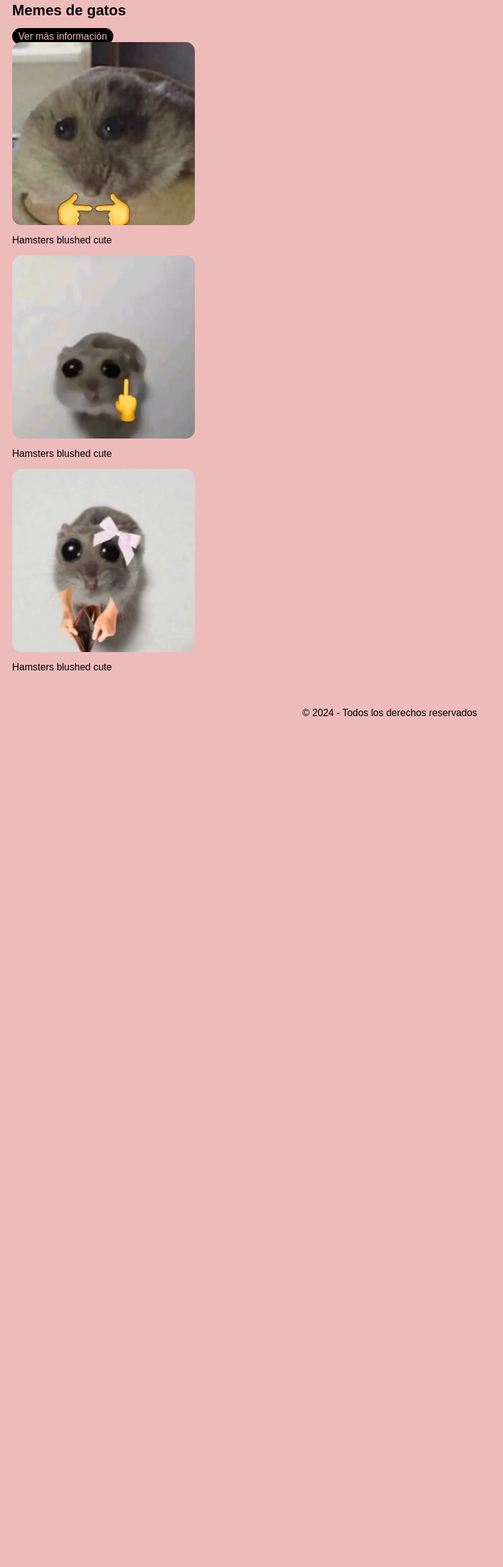
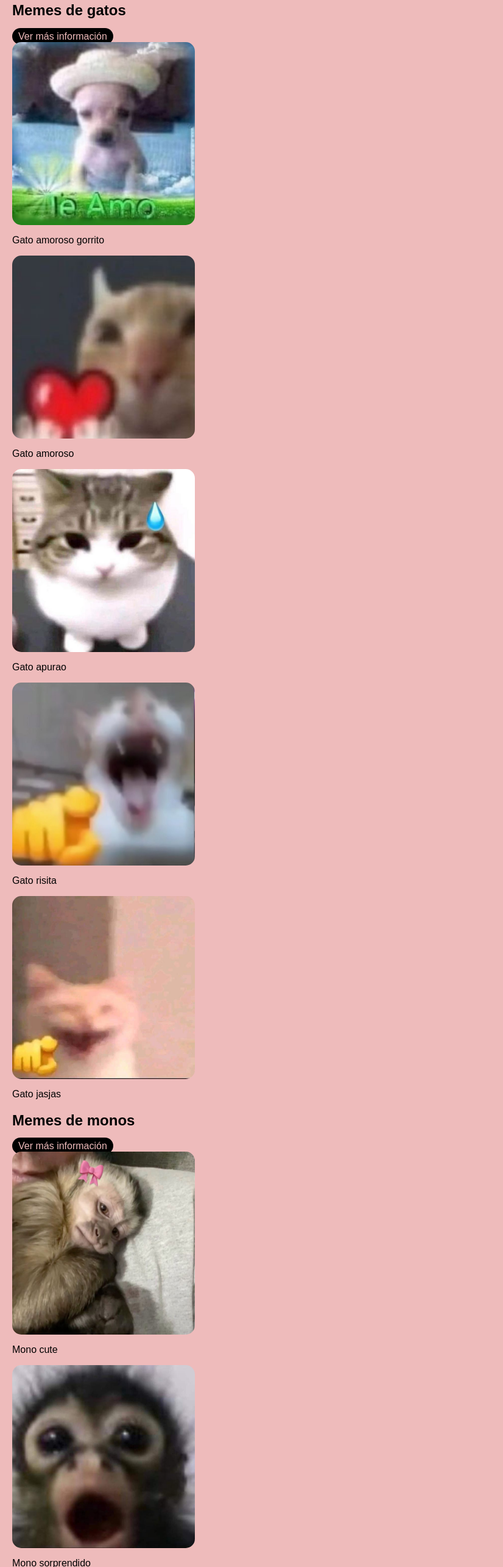
Before and after one commit to VarozXYZ/nuestraWeb, a plain HTML site: page index.html in a window 1280 px wide. Shown: the part 1234-3803 px from the top of the page at 61% size, without its empty margins (0-826 px from the left). Before the commit the page ends 2433 px from the top, so only its background shows below. Drawn offline with Linux system fonts and the light colour scheme.

Commit message:
terminado lista imagenes

```diff
--- a/index.html
+++ b/index.html
@@ -34,20 +34,47 @@
           <h2>Memes de gatos</h2>
           <a href="https://knowyourmeme.com/memes/cats/children">Ver más información</a>
           <div>
-            <img src="imagenes/hamster-cute.jpg" alt="Sad hamster meme cute">
-            <p>Hamsters blushed cute</p>
+            <img src="imagenes/gato-amoroso-gorrito.jpg" alt="Gato amoroso gorrito">
+            <p>Gato amoroso gorrito</p>
           </div>
 
           <div>
-            <img src="imagenes/hamster-enfadao.jpg" alt="Sad hamster meme enfadado">
-            <p>Hamsters blushed cute</p>
+            <img src="imagenes/gato-amoroso.jpg" alt="Gato amoroso">
+            <p>Gato amoroso</p>
           </div>
 
           <div>
-            <img src="imagenes/hamster-pobre.jpg" alt="Sad hamster meme sin ninero">
-            <p>Hamsters blushed cute</p>
+            <img src="imagenes/gato-gota.jpg" alt="Gato apurao">
+            <p>Gato apurao</p>
           </div>
 
+          <div>
+            <img src="imagenes/gato-risita.jpg" alt="Gato risita">
+            <p>Gato risita</p>
+          </div>
+
+          <div>
+            <img src="imagenes/gato-risitas.jpg" alt="Gato jasjas">
+            <p>Gato jasjas</p>
+          </div>
+
+          <div>
+            <h2>Memes de monos</h2>
+            <a href="https://knowyourmeme.com/memes/monkeys-apes">Ver más información</a>
+            <div>
+              <img src="imagenes/mono-cute.jpg" alt="Mono cute">
+              <p>Mono cute</p>
+            </div>
+
+            <div>
+              <img src="imagenes/mono-sorprendido.jpg" alt="Mono sorprendido">
+              <p>Mono sorprendido</p>
+            </div>
+
+            <div>
+              <img src="imagenes/mono-triste.jpg" alt="Mono triste">
+              <p>Mono triste</p>
+            </div>
 
       </div>
     </main>
```
